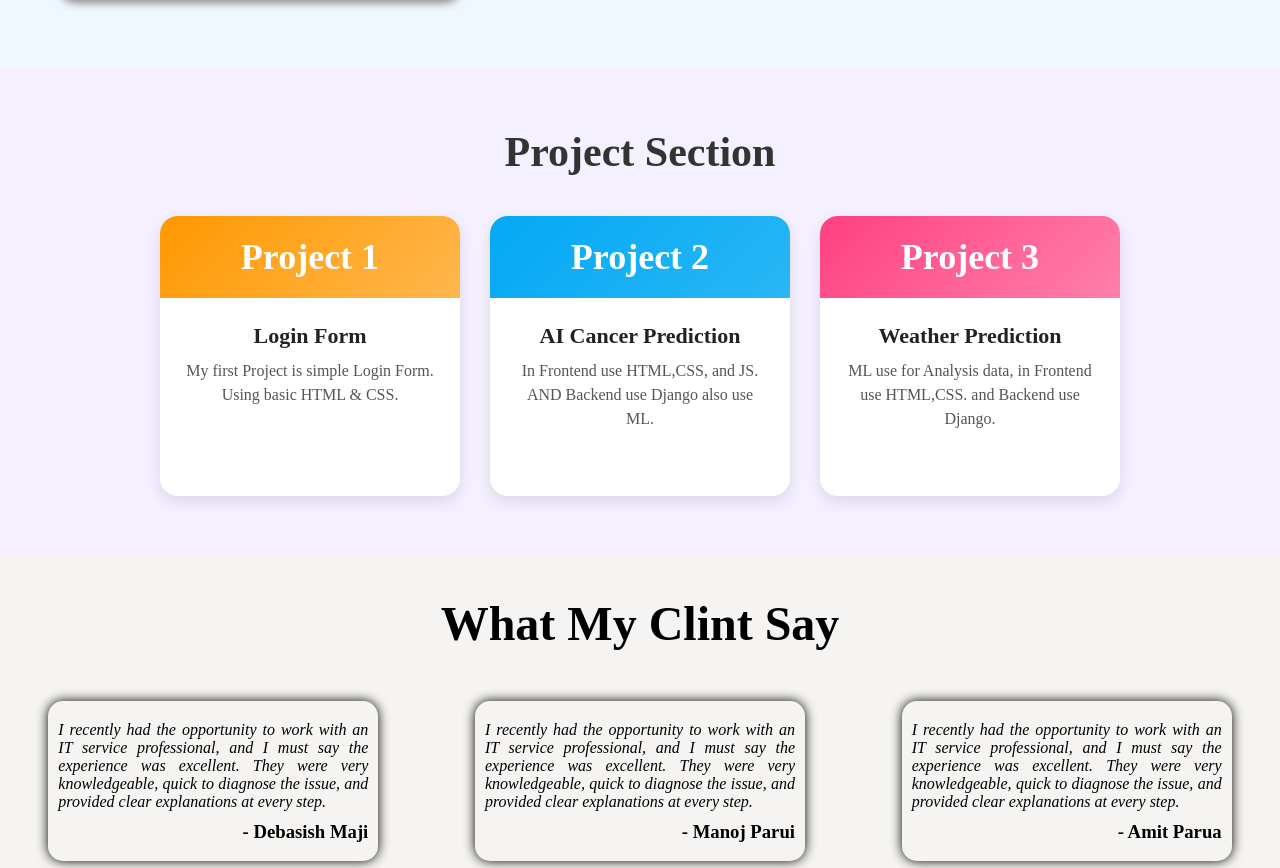
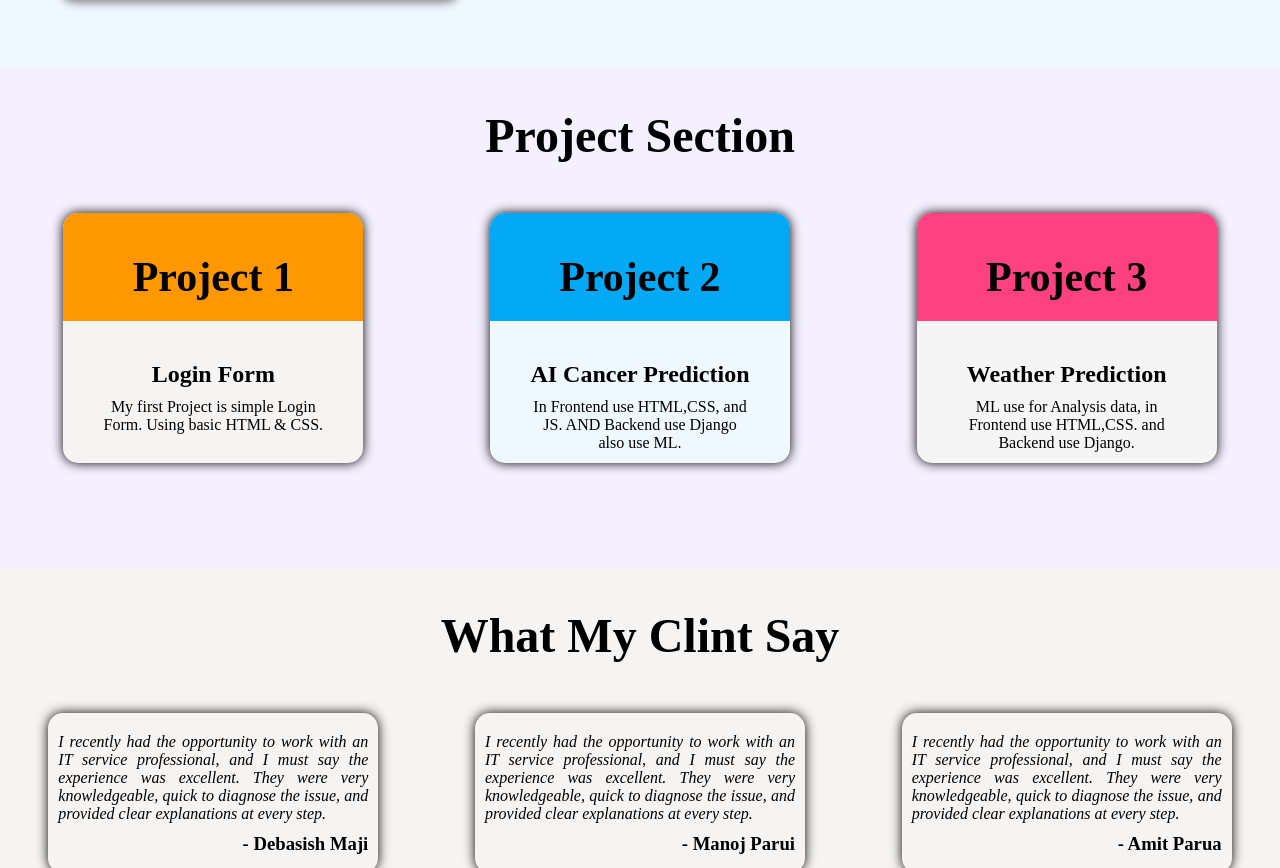
Before and after one commit to Soumen09842/portfolio, a plain HTML site: page index.html in a window 1280 px wide. Shown: the part 1177-2045 px from the top of the page. Drawn offline with Linux system fonts and the light colour scheme.

Commit message:
Update index.css

```diff
--- a/index.css
+++ b/index.css
@@ -150,75 +150,78 @@ li a:hover {
 	font-size: 34px;
 	line-height: 70px;
 }
-.project {
-  background-color: #f5f0ff;
-  padding: 60px 10%;
-  text-align: center;
+.project{
+	background-color: #f5f0ff;
+	height: 500px;
 }
-
-.c {
-  font-size: 42px;
-  font-weight: 700;     /* removed px mistake */
-  margin-bottom: 40px;
-  color: #333;
+.c{
+	padding-top: 40px;
+	padding-bottom: 20px;
+	text-align: center;
+	font-size: 48px;
+	font-weight: 600px;
 }
-
-.my {
-  display: flex;
-  justify-content: center;
-  gap: 30px;            /* equal spacing between cards */
-  flex-wrap: wrap;      /* responsive wrap */
+.my{
+	display: flex;
+	justify-content: space-around;
+	margin-top: 30px;
 }
-
-.proj1, .proj2, .proj3 {
-  width: 300px;
-  min-height: 280px;
-  border-radius: 18px;
-  overflow: hidden;
-  background: #fff;
-  box-shadow: 0px 6px 15px rgba(0,0,0,0.1);
-  transition: transform 0.3s, box-shadow 0.3s;
-  cursor: pointer;
+.proj1{
+	background-color: #f5f4f2;
+	height: 250px;
+	width: 300px;
+	border-radius: 15px;
+	overflow: hidden;
+	box-shadow: 0px 0px 12px;
 }
-
-.proj1:hover, .proj2:hover, .proj3:hover {
-  transform: translateY(-10px);
-  box-shadow: 0px 12px 25px rgba(0,0,0,0.2);
+.project_no{
+	text-align: center;
+	padding-top: 40px;
+	padding-bottom: 20px;
+	background-color: #ff9800;
+	font-size: 28px;
 }
-
-.project_no, .project_no1, .project_no2 {
-  font-size: 24px;
-  font-weight: bold;
-  padding: 20px;
-  color: #fff;
+.project_info{
+	text-align: center;
+	padding: 40px;
 }
-
-.project_no {
-  background: linear-gradient(135deg, #ff9800, #ffb74d);
+.project_info h1{
+	padding-bottom: 10px;
 }
-.project_no1 {
-  background: linear-gradient(135deg, #03a9f4, #29b6f6);
+.proj2{
+	background-color: #f0f8ff;
+	height: 250px;
+	width: 300px;
+	border-radius: 15px;
+	overflow: hidden;
+	box-shadow: 0px 0px 12px;
 }
-.project_no2 {
-  background: linear-gradient(135deg, #ff4081, #ff80ab);
+.proj3{
+	background-color: #f5f5f5;
+	height: 250px;
+	width: 300px;
+	border-radius: 15px;
+	overflow: hidden;
+	box-shadow: 0px 0px 12px;
 }
-
-.project_info {
-  padding: 25px;
+.project_no1{
+	text-align: center;
+	padding-top: 40px;
+	padding-bottom: 20px;
+	background-color: #03a9f4;
+	font-size: 28px;
 }
-
-.project_info h1 {
-  font-size: 22px;
-  margin-bottom: 10px;
-  color: #222;
+.project_no2{
+	text-align: center;
+	padding-top: 40px;
+	padding-bottom: 20px;
+	background-color: #ff4081;
+	font-size: 28px;
 }
-
-.project_info p {
-  font-size: 16px;
-  color: #555;
-  line-height: 1.5;
+.review{
+	background-color: #f5f4f2;
+	height: 400px;
 }
-
 .review{
 	background-color: #f5f4f2;
 	height: 400px;
```
